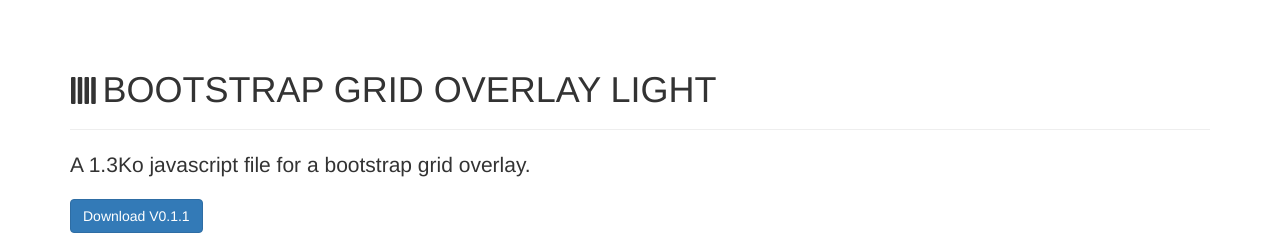
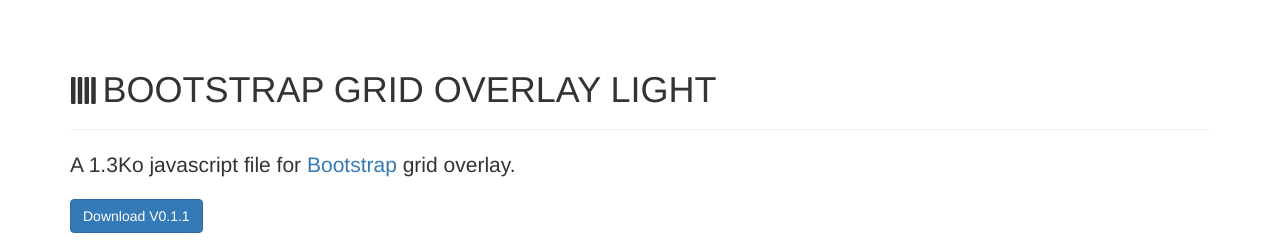
Before and after one commit to operandom/bootstrap-grid-overlay-light, a plain HTML site: page index.html in a window 1280 px wide. Shown: the top 240 px of the page. Drawn offline with nearby package versions, Linux system fonts and the light colour scheme.

Commit message:
Change lead message and add link to Bootstrap

```diff
--- a/index.html
+++ b/index.html
@@ -66,7 +66,7 @@
                     <div class="page-header">
                         <h1><span class="glyphicon glyphicon-align-justify"></span>Bootstrap Grid Overlay Light</h1>
                     </div>
-                    <p class="lead">A 1.3Ko javascript file for a bootstrap grid overlay.</p>
+                    <p class="lead">A 1.3Ko javascript file for <a href="http://getbootstrap.com/">Bootstrap</a> grid overlay.</p>
                     <a class="btn btn-primary" href="https://github.com/operandom/bootstrap-grid-overlay-light/releases/download/bgol-0.1.1/bgol.min.js">Download V0.1.1</a>
                 </div>
             </div>
```
